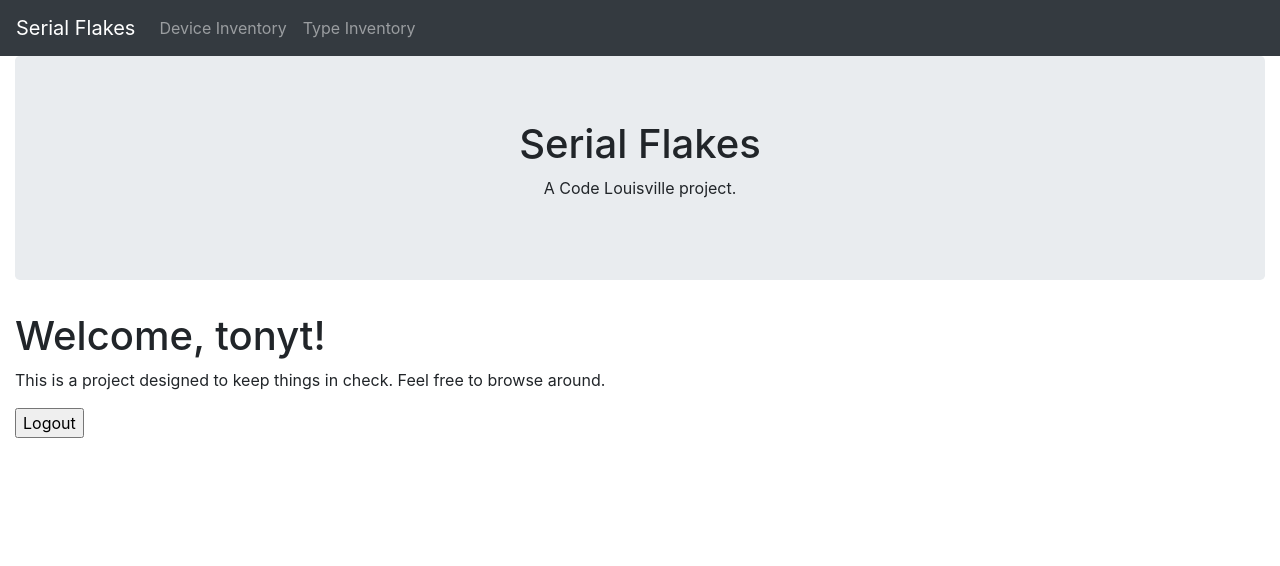
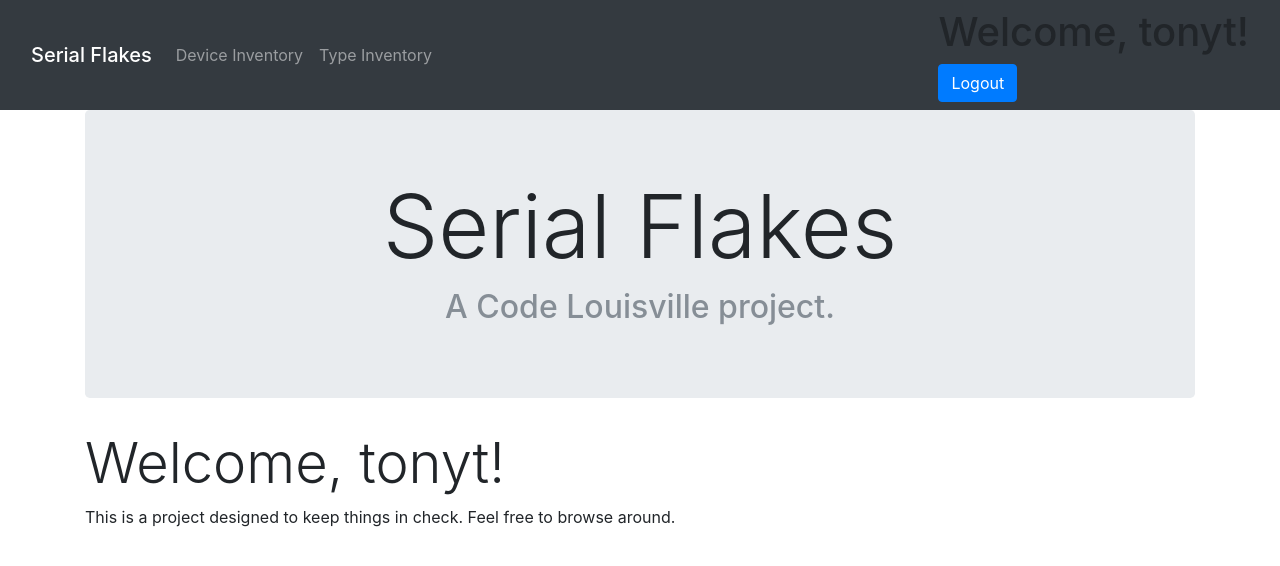
Before and after one commit to Phantom-Hex/SerialF, a Django app: page / in a window 1280 px wide. Shown: the top 566 px of the page. Run offline with Django 3.2, Linux system fonts and the light colour scheme; a user stored in the database is signed in; some libraries are stand-ins or nearby versions.

Commit message:
A simple update for the new year.

```diff
--- a/Serial/templates/extra/type_detail.html
+++ b/Serial/templates/extra/type_detail.html
@@ -7,10 +7,11 @@ About {{ type.type_name }} | Serial Flakes
     <br />
     <h2>A {{ type.type_size|lower }} {{ type.type_name|lower }}.</h2>
     <br />
+    <ul>
         {% if type.device_type.count > 0 %}
             <h4>Items registered:</h4>
             {% for foo in type.device_type.all %}
-                <p>{{ foo.name }}</p>
+                <li><a href="{{ foo.get_absolute_url }}">{{ foo.name }}</a></li>
             {% endfor %}
         {% endif %}
     </ul>
--- a/Serial/templates/extra/type_list.html
+++ b/Serial/templates/extra/type_list.html
@@ -5,7 +5,9 @@ Type Listing | Serial Flakes
 {% block content %}
     <table class="table table-hover">
         <caption>
-            <a class="btn btn-primary btn-sm" href="{% url 'type-create' %}">Create</a>
+            {% if user.is_authenticated %}
+                <a class="btn btn-primary btn-sm" href="{% url 'type-create' %}">Create</a>
+            {% endif %}
         </caption>
         <thead>
             <tr>
--- a/templates/home.html
+++ b/templates/home.html
@@ -4,30 +4,20 @@ Serial Flakes
 {% endblock %}
 {% block content %}
     <div class="jumbotron text-center">
-        <h1>Serial Flakes</h1>
-        <p>A Code Louisville project.</p>
+        <h1 class="display-2">Serial Flakes</h1>
+        <h2 class="text-muted">A Code Louisville project.</h2>
     </div>
     {% if user.is_authenticated %}
-        <h1>Welcome, {{ user }}!</h1>
+        <h1 class="display-4">Welcome, {{ user }}!</h1>
         {% else %}
-        <h1>Hi there!</h1>
+        <h1 class="display-4">Hi there!</h1>
     {% endif %}
     {% if user.is_authenticated %}
         <p>This is a project designed to keep things in check. Feel free to browse around.</p>
-        <form action="{% url 'logout' %}" method="POST">
-            {% csrf_token %}
-            {{ form.as_p }}
-            <input type="submit" id="submit" name="submit" value="Logout" />
-        </form>
-        {% else %}
+    {% else %}
         <p>Welcome to the Serial Flakes project.
             If you haven't already, please create a username for yourself through the admin/terminal and then login through the admin panel.
             You'll get a new message here once finished.</p>
         <p>Or, if you have a login already, please login!</p>
-        <form action="{% url 'login' %}" method="POST">
-            {% csrf_token %}
-            {{ form.as_p }}
-            <input type="submit" id="submit" name="submit" value="Login" />
-        </form>
     {% endif %}
 {% endblock %}
--- a/templates/layout.html
+++ b/templates/layout.html
@@ -14,13 +14,14 @@
 <body>
 
 <!-- Navbar bootstrap -->
-<nav class="navbar navbar-expand-md bg-dark navbar-dark">
-    <a class="navbar-brand" href="{% url 'home' %}">Serial Flakes</a>
+<nav class="navbar navbar-expand-md bg-dark navbar-dark justify-content-between">
+    <div class="container-fluid">
+        <a class="navbar-brand mb-0 h1" href="{% url 'home' %}">Serial Flakes</a>
         <button class="navbar-toggler" type="button" data-toggle="collapse" data-target="#collapsibleNavbar">
             <span class="navbar-toggler-icon"></span>
         </button>
         <div class="collapse navbar-collapse" id="collapsibleNavbar">
-        <ul class="navbar-nav" >
+            <ul class="navbar-nav mr-auto">
                 <li class="nav-item">
                     <a class="nav-link" href="{% url 'device-list' %}">Device Inventory</a>
                 </li>
@@ -29,10 +30,21 @@
                 </li>
             </ul>
         </div>
+        <div>
+            {% if user.is_authenticated %}
+                <h1>Welcome, {{ user }}!</h1>
+            {% endif %}
+            {% if user.is_authenticated %}
+                <a href="{% url 'logout' %}" class="btn btn-primary">Logout</a>
+            {% else %}
+                <a href="{% url 'login' %}" class="btn btn-primary">Login</a>
+            {% endif %}
+        </div>
+    </div>
 </nav>
 
 {# Other content #}
-<div class="container-fluid">
+<div class="container">
     {% block content %}
     {% endblock %}
 </div>
```
Also changed, not shown: Serial/templates/extra/device_detail.html (+4 -3 lines), Serial/templates/extra/device_list.html (+6 -2 lines), db.sqlite3. Lines whose indentation alone changed are shown as unchanged.
